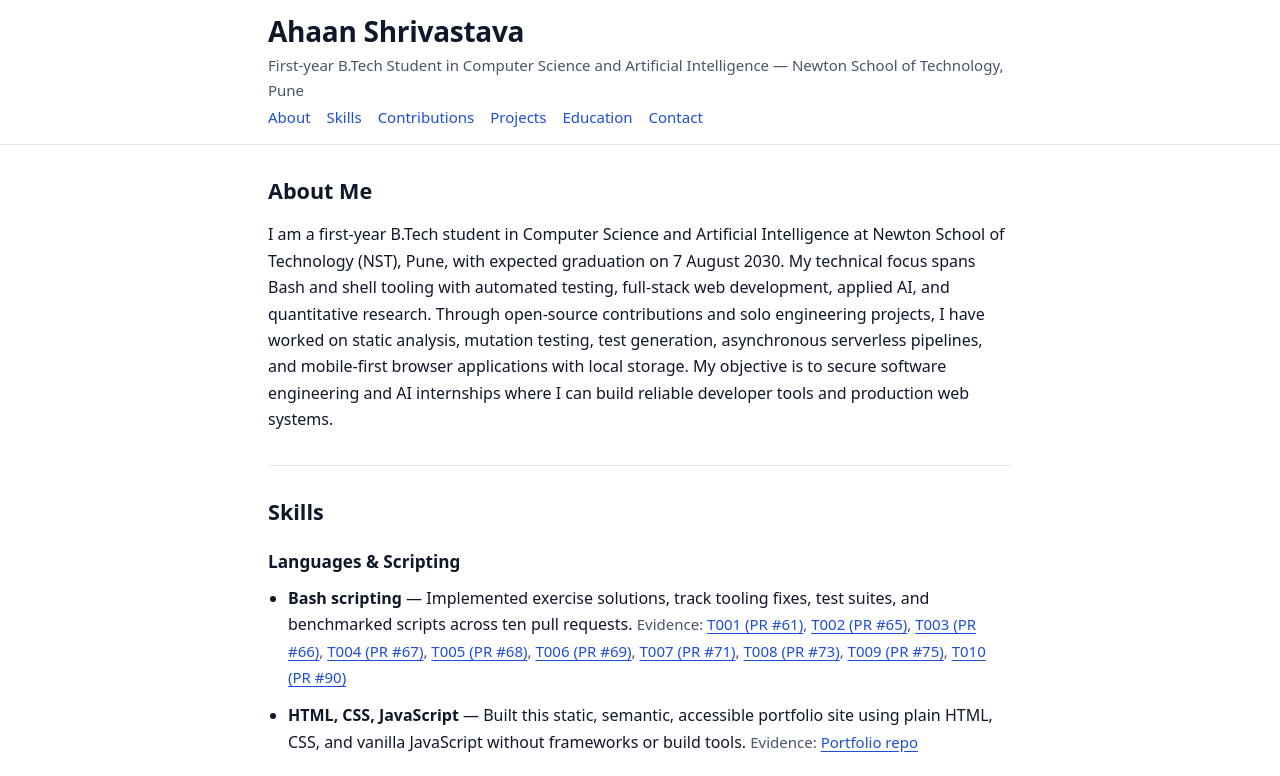
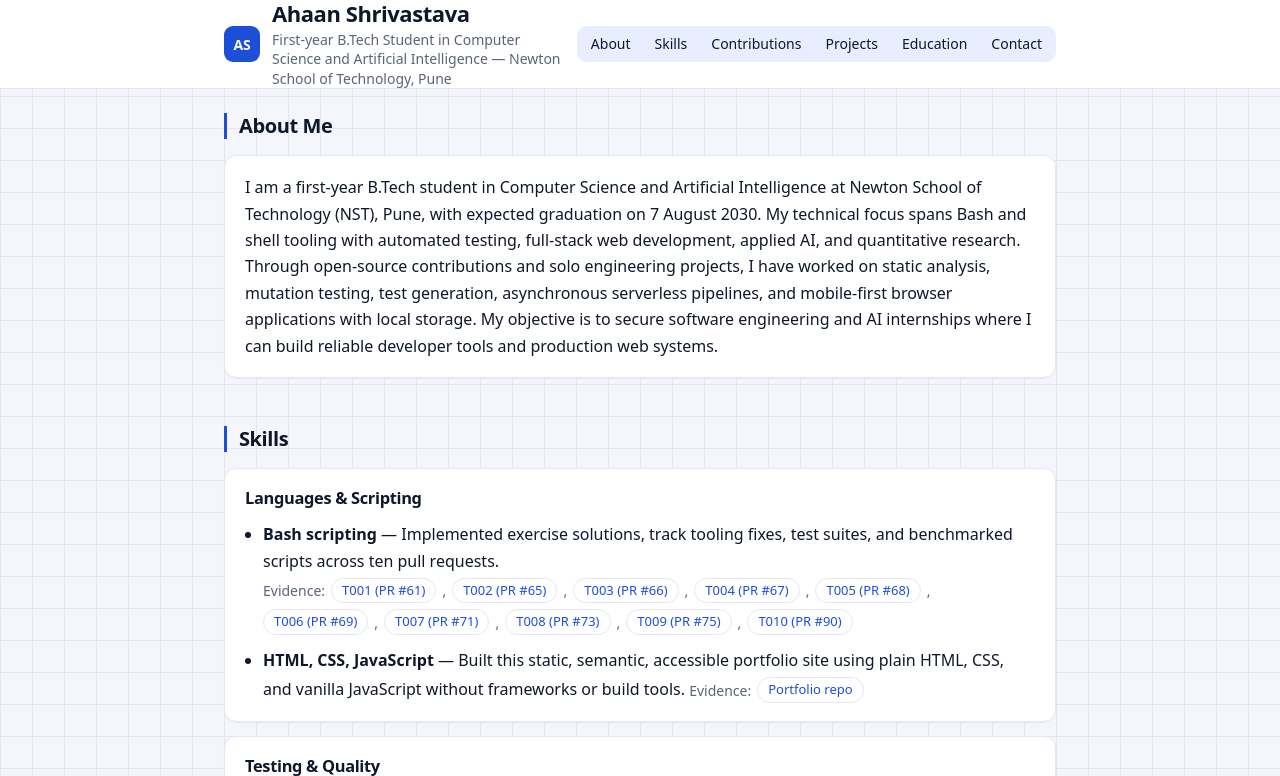
Before and after one commit to ahaanshrivastava800/Portfolio, a plain HTML site: page index.html in a window 1280 px wide. Shown: the top 776 px of the page. Drawn offline with Linux system fonts and the light colour scheme.

Commit message:
added site style components

```diff
--- /dev/null
+++ b/grid.js
@@ -0,0 +1,35 @@
+(function () {
+  if (
+    window.matchMedia("(prefers-reduced-motion: reduce)").matches ||
+    window.matchMedia("(hover: none)").matches
+  ) {
+    return;
+  }
+
+  var root = document.documentElement;
+  var rafId = 0;
+  var x = -999;
+  var y = -999;
+
+  function apply() {
+    rafId = 0;
+    root.style.setProperty("--mx", x + "px");
+    root.style.setProperty("--my", y + "px");
+  }
+
+  document.addEventListener(
+    "pointermove",
+    function (e) {
+      x = e.clientX;
+      y = e.clientY;
+      if (!rafId) rafId = requestAnimationFrame(apply);
+    },
+    { passive: true }
+  );
+
+  document.addEventListener("pointerleave", function () {
+    x = -999;
+    y = -999;
+    if (!rafId) rafId = requestAnimationFrame(apply);
+  });
+})();
--- a/index.html
+++ b/index.html
@@ -9,9 +9,12 @@
 <body>
   <header class="site-header">
     <div class="container header-inner">
-      <div class="identity">
-        <h1 id="owner-name">Ahaan Shrivastava</h1>
-        <p id="owner-tagline" class="tagline">First-year B.Tech Student in Computer Science and Artificial Intelligence — Newton School of Technology, Pune</p>
+      <div class="brand">
+        <span class="monogram" aria-hidden="true">AS</span>
+        <div class="identity">
+          <h1 id="owner-name">Ahaan Shrivastava</h1>
+          <p id="owner-tagline" class="tagline">First-year B.Tech Student in Computer Science and Artificial Intelligence — Newton School of Technology, Pune</p>
+        </div>
       </div>
       <nav aria-label="Primary navigation" class="top-nav">
         <a href="#about">About</a>
@@ -71,4 +74,5 @@
 
 
 
+  <script src="grid.js" defer></script>
 </body></html>
--- a/style.css
+++ b/style.css
@@ -1,22 +1,28 @@
 :root {
-  --bg: #ffffff;
-  --surface: #f8fafc;
-  --text: #0f172a;
-  --muted: #475569;
-  --border: #e2e8f0;
-  --accent: #1d4ed8;
-  --code-bg: #f1f5f9;
+  --bg: #F5F6FB;
+  --surface: #FFFFFF;
+  --border: #E4E7F1;
+  --text: #0F172A;
+  --muted: #5B6477;
+  --accent: #1D4ED8;
+  --accent-soft: #E8EEFD;
+  --grid-line: #E3E6F0;
+  --grid-glow: rgba(29, 78, 216, 0.35);
+  --glow-tint: rgba(29, 78, 216, 0.06);
 }
 
 @media (prefers-color-scheme: dark) {
   :root {
-    --bg: #0b1120;
-    --surface: #111827;
-    --text: #f1f5f9;
-    --muted: #94a3b8;
-    --border: #1e293b;
-    --accent: #60a5fa;
-    --code-bg: #1e293b;
+    --bg: #0B0C0E;
+    --surface: #111317;
+    --border: #23262D;
+    --text: #E8EAED;
+    --muted: #9AA0AA;
+    --accent: #7C8CFF;
+    --accent-soft: #1A1D2E;
+    --grid-line: #1A1D24;
+    --grid-glow: rgba(124, 140, 255, 0.4);
+    --glow-tint: rgba(124, 140, 255, 0.08);
   }
 }
 
@@ -28,22 +34,80 @@
 
 html {
   font-size: 16px;
+  background-color: var(--bg);
 }
 
 body {
   margin: 0;
+  position: relative;
   font-family: system-ui, -apple-system, BlinkMacSystemFont, "Segoe UI", Roboto,
     Oxygen, Ubuntu, Cantarell, "Helvetica Neue", sans-serif;
   line-height: 1.65;
-  background-color: var(--bg);
+  background-color: transparent;
   color: var(--text);
+  overflow-wrap: anywhere;
+}
+
+body::before,
+body::after {
+  content: "";
+  position: fixed;
+  inset: 0;
+  z-index: -1;
+  pointer-events: none;
+}
+
+body::before {
+  background-image:
+    repeating-linear-gradient(
+      to right,
+      var(--grid-line) 0 1px,
+      transparent 1px 32px
+    ),
+    repeating-linear-gradient(
+      to bottom,
+      var(--grid-line) 0 1px,
+      transparent 1px 32px
+    );
+  background-size: 32px 32px;
+}
+
+body::after {
+  background-image:
+    repeating-linear-gradient(
+      to right,
+      var(--grid-glow) 0 1px,
+      transparent 1px 32px
+    ),
+    repeating-linear-gradient(
+      to bottom,
+      var(--grid-glow) 0 1px,
+      transparent 1px 32px
+    ),
+    radial-gradient(
+      circle 220px at var(--mx, -999px) var(--my, -999px),
+      var(--glow-tint) 0%,
+      transparent 70%
+    );
+  background-size: 32px 32px, 32px 32px, 100% 100%;
+  -webkit-mask-image: radial-gradient(
+    circle 220px at var(--mx, -999px) var(--my, -999px),
+    #000 0%,
+    transparent 70%
+  );
+  mask-image: radial-gradient(
+    circle 220px at var(--mx, -999px) var(--my, -999px),
+    #000 0%,
+    transparent 70%
+  );
 }
 
 .container {
   width: 100%;
-  max-width: 780px;
+  max-width: 880px;
   margin: 0 auto;
-  padding: 0 1.125rem;
+  padding: 0 16px;
+  background: transparent;
 }
 
 a {
@@ -52,93 +116,137 @@ a {
   text-underline-offset: 0.18em;
 }
 
-a:hover,
-a:focus-visible {
+a:hover {
   text-decoration-thickness: 2px;
 }
 
-code {
-  font-family: ui-monospace, SFMono-Regular, Menlo, Monaco, Consolas,
-    "Liberation Mono", "Courier New", monospace;
-  font-size: 0.9em;
-  background-color: var(--code-bg);
-  padding: 0.1em 0.35em;
+a:focus-visible {
+  outline: 2px solid var(--accent);
+  outline-offset: 2px;
   border-radius: 4px;
 }
 
 .site-header {
   position: sticky;
   top: 0;
-  z-index: 10;
-  background-color: var(--bg);
+  z-index: 20;
+  background-color: var(--surface);
   border-bottom: 1px solid var(--border);
 }
 
 .header-inner {
-  padding-top: 0.9rem;
-  padding-bottom: 0.75rem;
+  padding-top: 14px;
+  padding-bottom: 14px;
+  display: flex;
+  flex-direction: column;
+  gap: 12px;
+}
+
+.brand {
+  display: flex;
+  align-items: center;
+  gap: 12px;
+}
+
+.monogram {
+  width: 36px;
+  height: 36px;
+  border-radius: 9px;
+  background-color: var(--accent);
+  color: #FFFFFF;
+  display: inline-flex;
+  align-items: center;
+  justify-content: center;
+  font-weight: 700;
+  font-size: 0.875rem;
+  letter-spacing: -0.02em;
+  flex-shrink: 0;
+  user-select: none;
+}
+
+.identity {
+  min-width: 0;
+}
+
+h1,
+h2,
+h3,
+h4 {
+  letter-spacing: -0.02em;
 }
 
 h1 {
   margin: 0;
-  font-size: 1.5rem;
+  font-size: 1.375rem;
   line-height: 1.25;
-  letter-spacing: -0.01em;
 }
 
 .tagline {
-  margin: 0.25rem 0 0.75rem;
-  font-size: 0.9375rem;
+  margin: 2px 0 0;
+  font-size: 0.875rem;
   color: var(--muted);
+  line-height: 1.4;
 }
 
 .top-nav {
   display: flex;
   flex-wrap: wrap;
-  gap: 0.5rem 1rem;
-  font-size: 0.9375rem;
+  gap: 4px;
+  padding: 4px;
+  border-radius: 10px;
+  background-color: var(--accent-soft);
 }
 
 .top-nav a {
   text-decoration: none;
+  color: var(--text);
+  font-size: 0.875rem;
   font-weight: 500;
-  padding: 0.15rem 0;
+  padding: 5px 10px;
+  border-radius: 7px;
+  line-height: 1.3;
 }
 
 .top-nav a:hover,
 .top-nav a:focus-visible {
-  text-decoration: underline;
+  background-color: var(--accent);
+  color: #FFFFFF;
+  text-decoration: none;
 }
 
 main {
-  padding-top: 1.5rem;
-  padding-bottom: 3rem;
+  padding-top: 20px;
+  padding-bottom: 48px;
 }
 
 section {
-  padding: 1.75rem 0;
-  border-bottom: 1px solid var(--border);
-  scroll-margin-top: 8.5rem;
-}
-
-section:last-of-type {
-  border-bottom: none;
+  padding: 24px 0;
+  background: transparent;
+  scroll-margin-top: 10.5rem;
 }
 
 h2 {
-  margin: 0 0 1rem;
-  font-size: 1.35rem;
+  margin: 0 0 16px;
+  padding-left: 12px;
+  border-left: 3px solid var(--accent);
+  font-size: 1.25rem;
   line-height: 1.3;
 }
 
 h3 {
-  margin: 1.5rem 0 0.75rem;
-  font-size: 1.075rem;
+  margin: 20px 0 12px;
+  font-size: 1.05rem;
+  line-height: 1.35;
+}
+
+h4 {
+  margin: 0;
+  font-size: 1rem;
   line-height: 1.35;
 }
 
 p {
-  margin: 0 0 0.85rem;
+  margin: 0 0 12px;
 }
 
 p:last-child {
@@ -147,26 +255,41 @@ p:last-child {
 
 .section-intro {
   color: var(--muted);
-  margin-bottom: 1.15rem;
+  margin-bottom: 16px;
+}
+
+#skills-container {
+  display: flex;
+  flex-direction: column;
+  gap: 14px;
 }
 
 .skill-group {
-  margin-bottom: 1.35rem;
+  background-color: var(--surface);
+  border: 1px solid var(--border);
+  border-radius: 12px;
+  box-shadow: 0 1px 2px rgba(15, 23, 42, 0.04);
+  padding: 18px 20px;
 }
 
-.skill-group:last-child {
-  margin-bottom: 0;
+.skill-group:hover {
+  border-color: var(--accent);
+}
+
+.skill-group h3 {
+  margin: 0 0 12px;
+  font-size: 1.025rem;
 }
 
 .skill-list,
 .contact-list {
   margin: 0;
-  padding-left: 1.25rem;
+  padding-left: 18px;
 }
 
 .skill-list li,
 .contact-list li {
-  margin-bottom: 0.75rem;
+  margin-bottom: 12px;
 }
 
 .skill-list li:last-child,
@@ -175,43 +298,63 @@ p:last-child {
 }
 
 .evidence-links {
-  display: inline;
-  font-size: 0.9375rem;
+  display: inline-flex;
+  flex-wrap: wrap;
+  align-items: center;
+  gap: 6px;
+  margin-top: 4px;
+  font-size: 0.875rem;
   color: var(--muted);
 }
 
 .card-list {
   display: flex;
   flex-direction: column;
-  gap: 1rem;
+  gap: 14px;
 }
 
 .card {
   background-color: var(--surface);
   border: 1px solid var(--border);
-  border-radius: 6px;
-  padding: 1rem 1.125rem;
-  scroll-margin-top: 8.5rem;
+  border-radius: 12px;
+  box-shadow: 0 1px 2px rgba(15, 23, 42, 0.04);
+  padding: 18px 20px;
+  scroll-margin-top: 10.5rem;
+}
+
+.card:hover {
+  border-color: var(--accent);
 }
 
 .card-header {
   display: flex;
   flex-wrap: wrap;
-  align-items: baseline;
+  align-items: center;
   justify-content: space-between;
-  gap: 0.35rem 1rem;
-  margin-bottom: 0.5rem;
+  gap: 8px 12px;
+  margin-bottom: 10px;
 }
 
 .card-title {
   margin: 0;
-  font-size: 1.05rem;
+  font-size: 1.025rem;
   font-weight: 600;
 }
 
 .card-meta {
-  font-size: 0.875rem;
-  color: var(--muted);
+  display: inline-block;
+  font-size: 0.8125rem;
+  font-weight: 500;
+  line-height: 1.3;
+  padding: 3px 10px;
+  border-radius: 999px;
+  background-color: var(--accent-soft);
+  color: var(--accent);
+  text-decoration: none;
+}
+
+a.card-meta:hover {
+  text-decoration: underline;
 }
 
 .field-label {
@@ -221,9 +364,31 @@ p:last-child {
 .link-row {
   display: flex;
   flex-wrap: wrap;
-  gap: 0.4rem 1rem;
-  margin-top: 0.65rem;
-  font-size: 0.9375rem;
+  gap: 8px;
+  margin-top: 12px;
+}
+
+.link-row a,
+.evidence-links a {
+  display: inline-block;
+  padding: 2px 10px;
+  border: 1px solid var(--border);
+  border-radius: 999px;
+  color: var(--accent);
+  text-decoration: none;
+  font-size: 0.8125rem;
+  font-weight: 500;
+  line-height: 1.5;
+  background-color: var(--surface);
+}
+
+.link-row a:hover,
+.link-row a:focus-visible,
+.evidence-links a:hover,
+.evidence-links a:focus-visible {
+  background-color: var(--accent-soft);
+  border-color: var(--accent);
+  text-decoration: none;
 }
 
 .note-text {
@@ -231,20 +396,25 @@ p:last-child {
   font-size: 0.9375rem;
 }
 
-.noscript-notice {
+#about-paragraph,
+#contact-list {
   background-color: var(--surface);
   border: 1px solid var(--border);
-  border-left: 4px solid var(--accent);
-  border-radius: 6px;
-  padding: 1rem 1.125rem;
-  margin-bottom: 1.5rem;
+  border-radius: 12px;
+  box-shadow: 0 1px 2px rgba(15, 23, 42, 0.04);
+  padding: 18px 20px;
+}
+
+#contact-list {
+  padding-left: 36px;
 }
 
 .site-footer {
   border-top: 1px solid var(--border);
-  padding: 1.5rem 0 2.25rem;
+  padding: 20px 0 32px;
   color: var(--muted);
   font-size: 0.875rem;
+  background: transparent;
 }
 
 [hidden] {
@@ -252,16 +422,23 @@ p:last-child {
 }
 
 @media (min-width: 640px) {
-  h1 {
-    font-size: 1.75rem;
+  .container {
+    padding: 0 24px;
   }
 
-  section {
-    padding: 2rem 0;
-    scroll-margin-top: 7.5rem;
+  .header-inner {
+    flex-direction: row;
+    align-items: center;
+    justify-content: space-between;
+    gap: 16px;
   }
 
+  .top-nav {
+    flex-shrink: 0;
+  }
+
+  section,
   .card {
-    scroll-margin-top: 7.5rem;
+    scroll-margin-top: 6.5rem;
   }
 }
```
